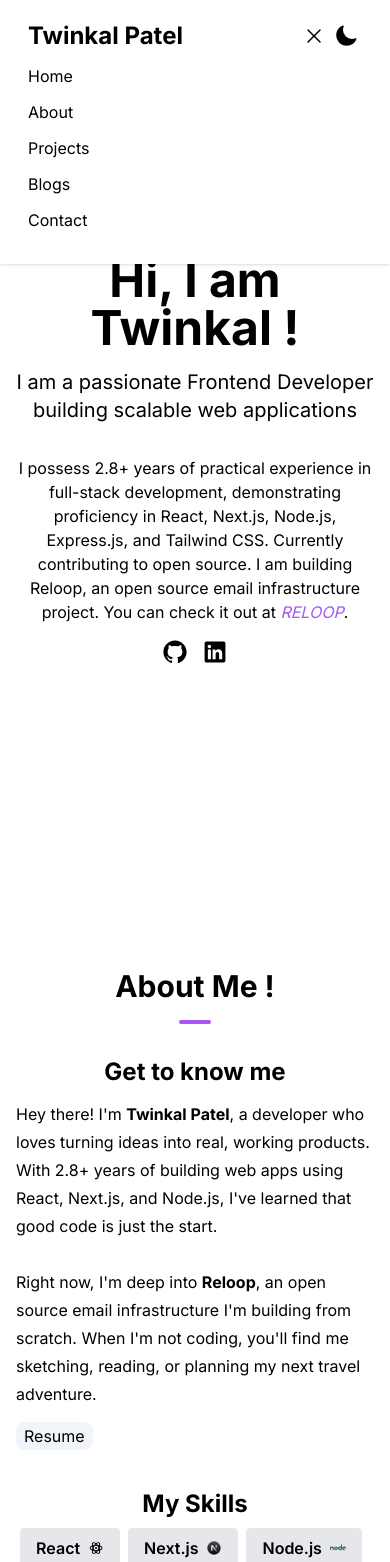
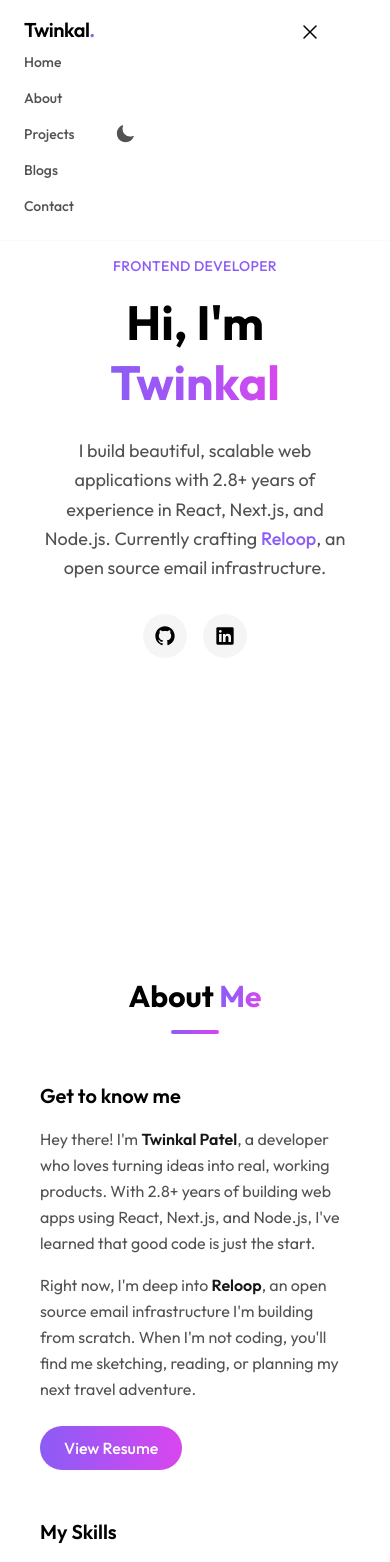
Before and after one commit to twinkalp10/mywebsite, a Next.js app: page / in a window 390 px wide. Shown: the top 1562 px of the page. Built offline with nearby package versions, Linux system fonts and the light colour scheme.

Commit message:
feat: Enhance website styling and functionality with new components, improved layout, and dark mode support

```diff
--- a/app/globals.css
+++ b/app/globals.css
@@ -1,3 +1,23 @@
 @tailwind base;
 @tailwind components;
 @tailwind utilities;
+
+@layer base {
+  html {
+    scroll-behavior: smooth;
+  }
+
+  body {
+    @apply antialiased;
+  }
+}
+
+@layer utilities {
+  .text-gradient {
+    @apply bg-gradient-to-r from-violet-500 via-purple-500 to-fuchsia-500 bg-clip-text text-transparent;
+  }
+
+  .glass {
+    @apply backdrop-blur-md bg-white/80 dark:bg-black/80;
+  }
+}
--- a/components/AboutSection.tsx
+++ b/components/AboutSection.tsx
@@ -1,5 +1,5 @@
 "use client";
-import React from "react";
+import React, { useEffect, useState } from "react";
 import { useTheme } from "next-themes";
 
 const skills = [
@@ -15,52 +15,58 @@ const skills = [
 ];
 
 const AboutSection = () => {
-  const { theme } = useTheme();
+  const { resolvedTheme } = useTheme();
+  const [mounted, setMounted] = useState(false);
+
+  useEffect(() => {
+    setMounted(true);
+  }, []);
+
+  const isDark = mounted && resolvedTheme === "dark";
+
   return (
     <section id="about">
-      <div className="py-12 pb-12 md:pt-12 md:pb-48">
-        <h1 className="text-3xl font-bold text-center">About Me !</h1>
-        <hr className="w-8 h-1 mx-auto my-4 bg-purple-500 border-0 rounded"></hr>
-        <div className="flex flex-col md:flex-row md:space-x-10 gap-10 items-stretch justify-center mt-8">
-          <div className="md:w-1/2">
-            <h1 className="text-center font-bold text-2xl md:text-left">
-              Get to know me
-            </h1>
+      <div className="py-16 md:py-24 max-w-5xl mx-auto px-6">
+        <div className="text-center mb-12">
+          <h2 className="text-3xl md:text-4xl font-bold">
+            About <span className="text-gradient">Me</span>
+          </h2>
+          <div className="w-12 h-1 bg-gradient-to-r from-violet-500 to-fuchsia-500 mx-auto mt-4 rounded-full" />
+        </div>
 
-            <p className="leading-7 mt-3">
-              Hey there! I&apos;m <span className="font-bold">Twinkal Patel</span>, a developer who loves turning ideas into real, working products. With 2.8+ years of building web apps using React, Next.js, and Node.js, I&apos;ve learned that good code is just the start. <br /> <br />
-              Right now, I&apos;m deep into <span className="font-bold">Reloop</span>, an open source email infrastructure I&apos;m building from scratch. When I&apos;m not coding, you&apos;ll find me sketching, reading, or planning my next travel adventure.
+        <div className="grid md:grid-cols-2 gap-12">
+          <div>
+            <h3 className="text-xl font-semibold mb-4">Get to know me</h3>
+            <p className="text-neutral-600 dark:text-neutral-400 leading-relaxed">
+              Hey there! I&apos;m <span className="font-semibold text-neutral-900 dark:text-white">Twinkal Patel</span>, a developer who loves turning ideas into real, working products. With 2.8+ years of building web apps using React, Next.js, and Node.js, I&apos;ve learned that good code is just the start.
             </p>
-            <div className="mt-4">
+            <p className="text-neutral-600 dark:text-neutral-400 leading-relaxed mt-4">
+              Right now, I&apos;m deep into <span className="font-semibold text-neutral-900 dark:text-white">Reloop</span>, an open source email infrastructure I&apos;m building from scratch. When I&apos;m not coding, you&apos;ll find me sketching, reading, or planning my next travel adventure.
+            </p>
             <a
               href="/Twinkal_P.pdf"
               target="_blank"
               rel="noopener noreferrer"
-                className={`bg-slate-100 px-2 py-1 rounded-lg ${
-                  theme === "dark"
-                    ? "bg-white text-black"
-                    : "bg-gray-200 text-black"
-                } `}
+              className="inline-block mt-6 px-6 py-2.5 bg-gradient-to-r from-violet-500 to-fuchsia-500 text-white font-medium rounded-full hover:opacity-90 transition-opacity"
             >
-                Resume
+              View Resume
             </a>
           </div>
-          </div>
-          <div className="md:w-1/2">
-            <h1 className="text-center font-bold text-2xl md:text-left">
-              My Skills
-            </h1>
 
-            <div className="flex flex-wrap md:justify-start justify-center flex-row">
+          <div>
+            <h3 className="text-xl font-semibold mb-4">My Skills</h3>
+            <div className="flex flex-wrap gap-3">
               {skills.map((skill, index) => (
-                <div key={index}>
-                  <p className="flex justify-center items-center gap-2 bg-gray-200 text-black px-4 py-2 mt-2 mr-2 rounded font-semibold">
-                    {skill.skill}{" "}
-                    <span>
-                      {" "}
-                      <img src={skill.icon} className="w-4 h-4" />
-                    </span>
-                  </p>
+                <div
+                  key={index}
+                  className={`flex items-center gap-2 px-4 py-2 rounded-full border transition-all duration-300 hover:border-accent hover:shadow-md ${
+                    isDark
+                      ? "bg-neutral-800/50 border-neutral-700"
+                      : "bg-white border-neutral-200"
+                  }`}
+                >
+                  <img src={skill.icon} className="w-4 h-4" alt={skill.skill} />
+                  <span className="text-sm font-medium">{skill.skill}</span>
                 </div>
               ))}
             </div>
--- a/components/BlogSection.tsx
+++ b/components/BlogSection.tsx
@@ -1,10 +1,11 @@
 "use client";
-import React from "react";
+import React, { useEffect, useState } from "react";
 import { useTheme } from "next-themes";
+import Image from "next/image";
 
 const Blogs = [
   {
-    title: "var, let and const in javascript",
+    title: "var, let and const",
     image: "/letvarconst.png",
     link: "https://twinkalp10.hashnode.dev/var-let-and-const",
   },
@@ -15,73 +16,89 @@ const Blogs = [
   },
   {
     title: "What is Closure?",
-    image: "closure.png",
+    image: "/closure.png",
     link: "https://twinkalp10.hashnode.dev/closure",
   },
   {
-    title: "Higher Order Functions!",
+    title: "Higher Order Functions",
     image: "/HOF.png",
     link: "https://twinkalp10.hashnode.dev/higher-order-function",
   },
   {
     title: "Class Concept in JS",
-    image: "class.png",
+    image: "/class.png",
     link: "https://twinkalp10.hashnode.dev/classes",
   },
   {
-    title: "What are map, filter and reduce methods?",
+    title: "map, filter and reduce",
     image: "/mapfilterreduce.png",
     link: "https://twinkalp10.hashnode.dev/map-reduce-and-filter",
   },
-
   {
-    title: "In this way Hosting works!",
-    image: "hosting.png",
+    title: "How Hoisting works",
+    image: "/hosting.png",
     link: "https://twinkalp10.hashnode.dev/hoisting-in-javascript",
   },
   {
-    title: "Let's go with Async/Await!",
-    image: "async.png",
+    title: "Async/Await",
+    image: "/async.png",
     link: "https://twinkalp10.hashnode.dev/asyncawait-in-javascript",
   },
   {
-    title: "call, apply, bind in javascript",
-    image: "callApplyBind.png",
+    title: "call, apply, bind",
+    image: "/callApplyBind.png",
     link: "https://twinkalp10.hashnode.dev/call-bind-and-apply-in-javascript",
   },
 ];
+
 const BlogSection = () => {
-  const { theme } = useTheme();
+  const { resolvedTheme } = useTheme();
+  const [mounted, setMounted] = useState(false);
+
+  useEffect(() => {
+    setMounted(true);
+  }, []);
+
+  const isDark = mounted && resolvedTheme === "dark";
+
   return (
     <section id="blogs">
-      <div className="py-12 pb-12 md:pt-36 md:pb-32">
-        <h1 className="text-3xl font-bold text-center">
-          Hello! It&apos;s my Blog Space
-        </h1>
-        <hr className="w-8 h-1 mx-auto mt-4 mb-8 bg-purple-500 border-0 rounded"></hr>
-        <p className="text-center mb-8">
-          I wrote all these blogs for my personal learning. Hope you find it
-          useful..!
-        </p>
-        <div className="flex justify-center items-center flex-col md:grid md:grid-cols-4 md:gap-x-40 md:gap-y-4">
+      <div className="py-16 md:py-24 max-w-5xl mx-auto px-6">
+        <div className="text-center mb-12">
+          <h2 className="text-3xl md:text-4xl font-bold">
+            My <span className="text-gradient">Blog</span>
+          </h2>
+          <div className="w-12 h-1 bg-gradient-to-r from-violet-500 to-fuchsia-500 mx-auto mt-4 rounded-full" />
+          <p className="text-neutral-600 dark:text-neutral-400 mt-4 max-w-md mx-auto">
+            I write about JavaScript concepts for my personal learning. Hope you find them useful!
+          </p>
+        </div>
+
+        <div className="grid grid-cols-2 md:grid-cols-3 gap-4">
           {Blogs.map((blog, index) => (
-            <div
+            <a
               key={index}
-              className={`rounded-lg shadow-xl px-4 py-2 w-48 h-40 ${
-                theme === "dark" && "bg-[#1b1a1a] text-gray-400"
+              href={blog.link}
+              target="_blank"
+              rel="noopener noreferrer"
+              className={`group rounded-xl p-4 border transition-all duration-300 hover:border-accent/50 hover:shadow-lg ${
+                isDark
+                  ? "bg-neutral-900/50 border-neutral-800"
+                  : "bg-white border-neutral-200"
               }`}
             >
-              <a
-                href={blog.link}
-                target="_blank"
-                className="flex flex-col items-center justify-between h-full"
-              >
-                <img src={blog.image} alt={blog.title} className="w-32" />
-                <p className="text-sm font-semibold text-center mt-auto">
-                  {blog.title}
-                </p>
-              </a>
-            </div>
+              <div className="relative h-24 mb-3 overflow-hidden rounded-lg">
+                <Image
+                  src={blog.image}
+                  alt={blog.title}
+                  fill
+                  className="object-cover group-hover:scale-110 transition-transform duration-300"
+                />
+              </div>
+              <p className="text-sm font-medium text-center line-clamp-2">
+                {blog.title}
+              </p>
+            </a>
           ))}
         </div>
       </div>
--- a/components/Footer.tsx
+++ b/components/Footer.tsx
@@ -1,53 +1,61 @@
 "use client";
-import React from "react";
+import React, { useEffect, useState } from "react";
 import { GitHubLogoIcon, LinkedInLogoIcon } from "@radix-ui/react-icons";
 import { EnvelopeIcon } from "@heroicons/react/24/solid";
 import { useTheme } from "next-themes";
 import Link from "next/link";
 
 const Footer = () => {
-  const { theme } = useTheme();
+  const { resolvedTheme } = useTheme();
+  const [mounted, setMounted] = useState(false);
+
+  useEffect(() => {
+    setMounted(true);
+  }, []);
+
   return (
-    <footer id="contact" className="max-w-3xl mx-auto px-4 py-8 sm:px-6">
-      <hr className="w-full h-0.5 mx-auto my-8 bg-neutral-200" />
-      <div className="flex flex-col md:space-x-8 gap-4 items-center md:flex-row md:justify-between">
-        <div>Thank you for visiting my website!</div>
-        <div className="flex justify-center items-center space-x-4">
+    <footer id="contact" className="max-w-5xl mx-auto px-6 py-12">
+      <div className="w-full h-px bg-gradient-to-r from-transparent via-neutral-300 dark:via-neutral-700 to-transparent mb-8" />
+
+      <div className="flex flex-col md:flex-row items-center justify-between gap-6">
+        <p className="text-neutral-600 dark:text-neutral-400 text-sm">
+          Thanks for visiting! Let&apos;s connect.
+        </p>
+
+        <div className="flex items-center gap-3">
           <Link
             target="_blank"
             href="https://github.com/twinkalp10"
-            className="cursor-pointer"
+            className="p-2.5 rounded-full bg-neutral-100 dark:bg-neutral-800 hover:bg-accent hover:text-white transition-all duration-300"
           >
-            <GitHubLogoIcon className="w-6 h-6" />
+            <GitHubLogoIcon className="w-5 h-5" />
           </Link>
           <Link
             target="_blank"
             href="https://www.linkedin.com/in/twinkal-patel-1952b2150"
-            className="cursor-pointer"
+            className="p-2.5 rounded-full bg-neutral-100 dark:bg-neutral-800 hover:bg-accent hover:text-white transition-all duration-300"
           >
-            <LinkedInLogoIcon className="w-6 h-6" />
+            <LinkedInLogoIcon className="w-5 h-5" />
           </Link>
           <Link
             target="_blank"
             href="mailto:twinkalp1525@gmail.com"
-            className="cursor-pointer"
+            className="p-2.5 rounded-full bg-neutral-100 dark:bg-neutral-800 hover:bg-accent hover:text-white transition-all duration-300"
           >
-            <EnvelopeIcon className="w-7 h-7" />
+            <EnvelopeIcon className="w-5 h-5" />
           </Link>
           <Link
             href="/Twinkal_P.pdf"
             target="_blank"
             rel="noopener noreferrer"
-            className={`bg-slate-100 px-2 py-1 rounded-lg ${
-              theme === "dark"
-                ? "bg-white text-black"
-                : "bg-gray-200 text-black"
-            } `}
+            className="ml-2 px-4 py-2 text-sm font-medium rounded-full bg-gradient-to-r from-violet-500 to-fuchsia-500 text-white hover:opacity-90 transition-opacity"
           >
             Resume
           </Link>
         </div>
       </div>
+
+
     </footer>
   );
 };
--- a/components/HeroSection.tsx
+++ b/components/HeroSection.tsx
@@ -10,46 +10,45 @@ const HeroSection = () => {
   return (
     <section id="home">
       <div
-        className={`flex flex-col py-16 my-10 md:my-32 justify-center items-center ${
+        className={`flex flex-col py-16 my-10 md:my-32 justify-center items-center max-w-3xl mx-auto px-6 ${
           openNav ? "my-32" : "my-48"
         }`}
       >
-        <h2 className="font-bold text-5xl text-center">Hi, I am Twinkal !</h2>
-        <div className=" mt-4 text-center">
-          <p className="text-xl">
-            I am a passionate Frontend Developer building scalable web applications
+        <p className="text-sm font-medium text-accent mb-4 tracking-wide uppercase">
+          Frontend Developer
         </p>
-          <p className="text-base mt-8">
-            I possess 2.8+ years of practical experience in full-stack development,
-            demonstrating proficiency in React, Next.js, Node.js, Express.js, and Tailwind CSS.
-            Currently contributing to open source. I am
-            building Reloop, an open source email infrastructure project. You
-            can check it out at{" "}
+        <h1 className="font-bold text-5xl md:text-6xl text-center leading-tight">
+          Hi, I&apos;m{" "}
+          <span className="text-gradient">Twinkal</span>
+        </h1>
+        <p className="text-lg text-neutral-600 dark:text-neutral-400 mt-6 text-center max-w-xl leading-relaxed">
+          I build beautiful, scalable web applications with 2.8+ years of experience
+          in React, Next.js, and Node.js. Currently crafting{" "}
           <Link
             href="https://github.com/reloop-labs/reloop"
             target="_blank"
-              className="text-purple-500"
+            className="text-accent hover:underline font-medium"
           >
-              <i>RELOOP</i>
+            Reloop
           </Link>
-            .
+          , an open source email infrastructure.
         </p>
-          <div className="flex justify-center items-center space-x-4 mt-4">
+
+        <div className="flex justify-center items-center gap-4 mt-8">
           <Link
             target="_blank"
             href="https://github.com/reloop-labs"
-              className="cursor-pointer"
+            className="p-3 rounded-full bg-neutral-100 dark:bg-neutral-800 hover:bg-accent hover:text-white transition-all duration-300"
           >
-              <GitHubLogoIcon className="w-6 h-6" />
+            <GitHubLogoIcon className="w-5 h-5" />
           </Link>
           <Link
             target="_blank"
             href="https://www.linkedin.com/in/twinkal-p-1952b2150/"
-              className="cursor-pointer"
+            className="p-3 rounded-full bg-neutral-100 dark:bg-neutral-800 hover:bg-accent hover:text-white transition-all duration-300"
           >
-              <LinkedInLogoIcon className="w-6 h-6" />
+            <LinkedInLogoIcon className="w-5 h-5" />
           </Link>
-          </div>
         </div>
       </div>
     </section>
--- a/components/Navbar.tsx
+++ b/components/Navbar.tsx
@@ -16,32 +16,16 @@ interface NavItemProps {
 }
 
 const NAV_ITEMS: Array<NavItemProps> = [
-  {
-    label: "Home",
-    page: "home",
-  },
-  {
-    label: "About",
-    page: "about",
-  },
-  {
-    label: "Projects",
-    page: "projects",
-  },
-  {
-    label: "Blogs",
-    page: "blogs",
-  },
-  {
-    label: "Contact",
-    page: "contact",
-  },
+  { label: "Home", page: "home" },
+  { label: "About", page: "about" },
+  { label: "Projects", page: "projects" },
+  { label: "Blogs", page: "blogs" },
+  { label: "Contact", page: "contact" },
 ];
 
 const Navbar = () => {
   const { resolvedTheme, setTheme } = useTheme();
   const [mounted, setMounted] = useState(false);
-
   const { openNav, setOpenNav } = useNavContext();
 
   useEffect(() => {
@@ -51,26 +35,21 @@ const Navbar = () => {
   const isDark = mounted && resolvedTheme === "dark";
 
   return (
-    <header
-      className={`w-full mx-auto shadow fixed top-0 z-50 ${
-        isDark ? "bg-black text-white" : "bg-white text-black"
-      }`}
-    >
-      <div
-        className={`md:flex md:px-10 px-7 py-5 items-center justify-between`}
-      >
+    <header className="w-full mx-auto fixed top-0 z-50 glass border-b border-neutral-200/20">
+      <div className="max-w-6xl mx-auto md:flex md:px-8 px-6 py-4 items-center justify-between">
         <div>
-          <div>
-            <Link href="/" to="home">
-              <h2 className="text-2xl font-bold">Twinkal Patel</h2>
+          <Link href="/" to="home" className="cursor-pointer">
+            <h2 className="text-xl font-semibold tracking-tight">
+              Twinkal<span className="text-accent">.</span>
+            </h2>
           </Link>
         </div>
-        </div>
+
         <div
-          className="absolute right-16 top-6 cursor-pointer md:hidden"
+          className="absolute right-16 top-4 cursor-pointer md:hidden"
           onClick={() => setOpenNav(!openNav)}
         >
-          <button>
+          <button className="p-1">
             {openNav ? (
               <Bars3Icon className="w-6 h-6" />
             ) : (
@@ -78,32 +57,36 @@ const Navbar = () => {
             )}
           </button>
         </div>
-        <ul
-          className={`md:flex md:items-center gap-12 md:mr-12 transition-all duration-500 ${
+
+        <div className="flex items-center gap-8">
+          <nav
+            className={`md:flex md:items-center gap-8 transition-all duration-300 ${
               openNav && "hidden"
-          } `}
+            }`}
           >
             {NAV_ITEMS.map((item) => (
-            <li className="my-3 md:my-0" key={item.label}>
               <Link
+                key={item.label}
                 to={item.page}
-                className={` hover:text-gray-400 duration-500 cursor-pointer`}
+                smooth={true}
+                duration={500}
+                className="block py-2 md:py-0 text-sm font-medium text-neutral-600 dark:text-neutral-400 hover:text-accent transition-colors cursor-pointer"
               >
                 {item.label}
               </Link>
-            </li>
             ))}
-        </ul>
-        <div className="absolute right-8 top-6">
+          </nav>
+
+          <button
+            onClick={() => setTheme(isDark ? "light" : "dark")}
+            className="p-2 rounded-full hover:bg-neutral-100 dark:hover:bg-neutral-800 transition-colors"
+          >
             {isDark ? (
-            <button>
-              <SunIcon className="w-6 h-6" onClick={() => setTheme("light")} />
+              <SunIcon className="w-5 h-5 text-yellow-500" />
+            ) : (
+              <MoonIcon className="w-5 h-5 text-neutral-600" />
+            )}
           </button>
-          ) : (
-            <button>
-              <MoonIcon className="w-6 h-6" onClick={() => setTheme("dark")} />
-            </button>
-          )}
         </div>
       </div>
     </header>
--- a/tailwind.config.ts
+++ b/tailwind.config.ts
@@ -1,6 +1,7 @@
 import type { Config } from 'tailwindcss'
 
 const config: Config = {
+  darkMode: 'class',
   content: [
     './pages/**/*.{js,ts,jsx,tsx,mdx}',
     './components/**/*.{js,ts,jsx,tsx,mdx}',
@@ -8,10 +9,28 @@ const config: Config = {
   ],
   theme: {
     extend: {
+      fontFamily: {
+        sans: ['var(--font-outfit)', 'system-ui', 'sans-serif'],
+      },
+      colors: {
+        accent: {
+          DEFAULT: '#8b5cf6',
+          light: '#a78bfa',
+          dark: '#7c3aed',
+        },
+      },
       backgroundImage: {
         'gradient-radial': 'radial-gradient(var(--tw-gradient-stops))',
-        'gradient-conic':
-          'conic-gradient(from 180deg at 50% 50%, var(--tw-gradient-stops))',
+        'gradient-conic': 'conic-gradient(from 180deg at 50% 50%, var(--tw-gradient-stops))',
+      },
+      animation: {
+        'fade-in': 'fadeIn 0.5s ease-out',
+      },
+      keyframes: {
+        fadeIn: {
+          '0%': { opacity: '0', transform: 'translateY(10px)' },
+          '100%': { opacity: '1', transform: 'translateY(0)' },
+        },
       },
     },
   },
```
Also changed, not shown: app/layout.tsx (+7 -5 lines), components/ProjectSection.tsx (+49 -40 lines). Lines whose indentation alone changed are shown as unchanged.
